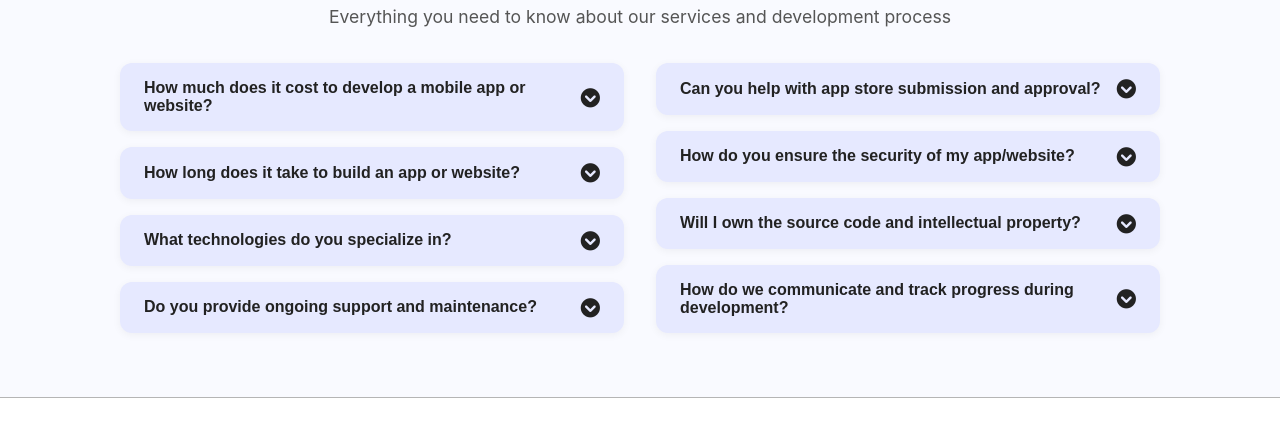
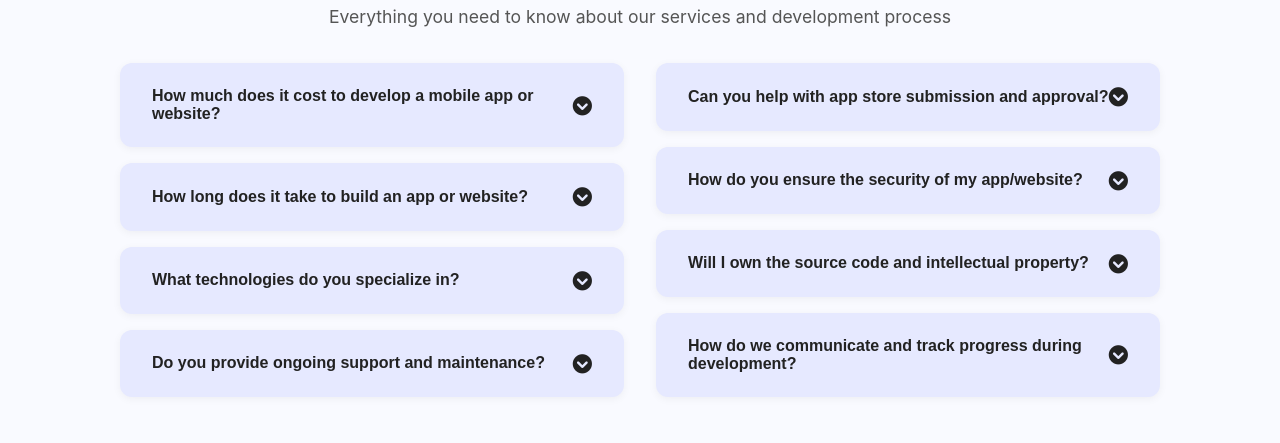
Before and after one commit to Ajeet78/NexTrend_Innovations, a website: page faq.html in a window 1280 px wide. Shown: the part 139-582 px from the top of the page. Drawn offline with Linux system fonts and the light colour scheme.

```diff
--- a/faq.html
+++ b/faq.html
@@ -6,7 +6,7 @@
     <meta name="viewport" content="width=device-width, initial-scale=1.0">
     <title>Contact Us - NexTrend Innovations</title>
     <link rel="stylesheet" href="assets/css/style.css">
-    <link rel="stylesheet" href="assets/css/faq.css">
+    <!-- <link rel="stylesheet" href="assets/css/faq.css"> -->
     <link rel="stylesheet" href="assets/css/dark-mode.css" id="dark-mode-stylesheet" disabled>
     <script src="assets/js/script.js" defer></script>
     <script src="assets/js/faq.js" > </script>
```
